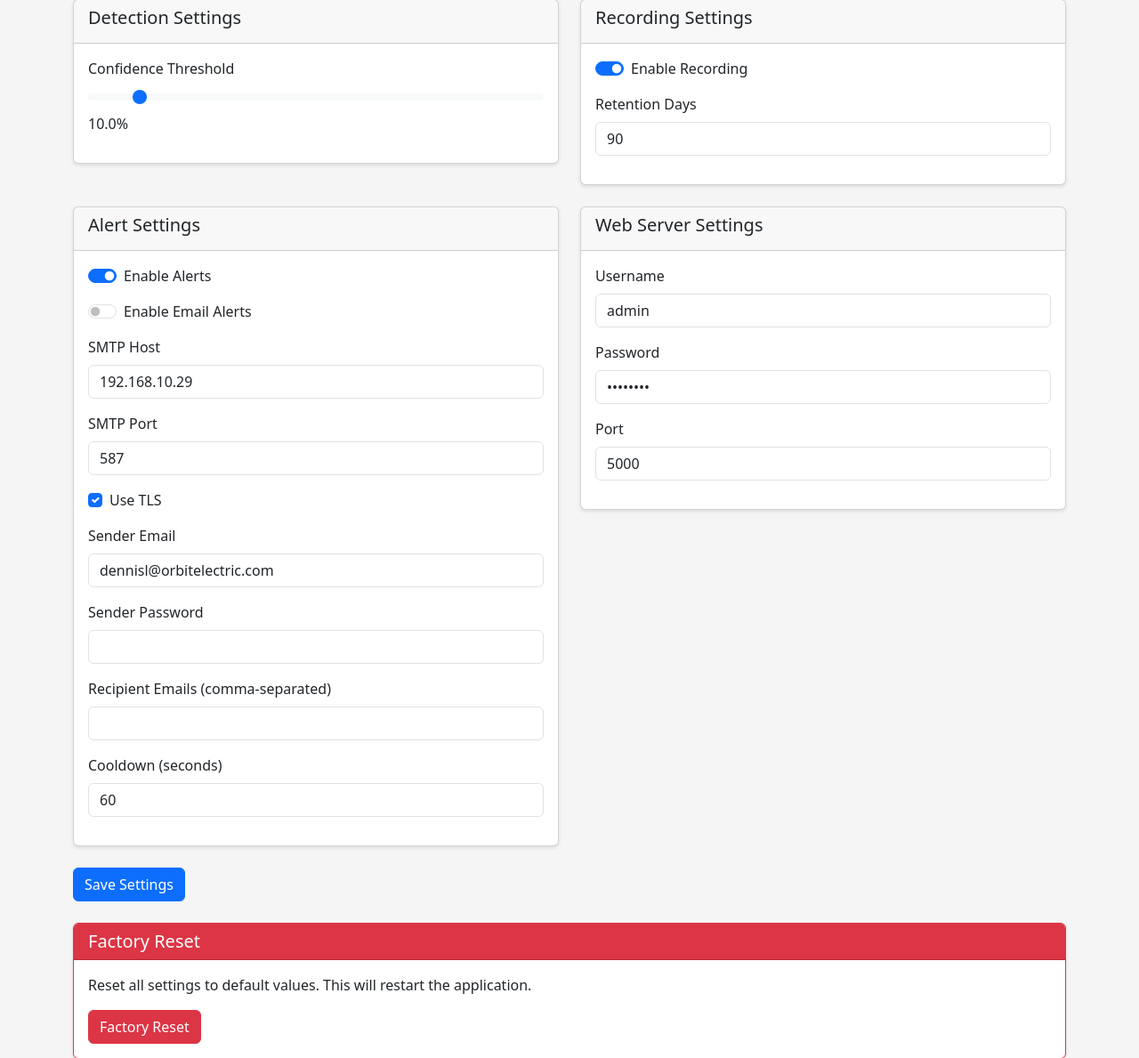
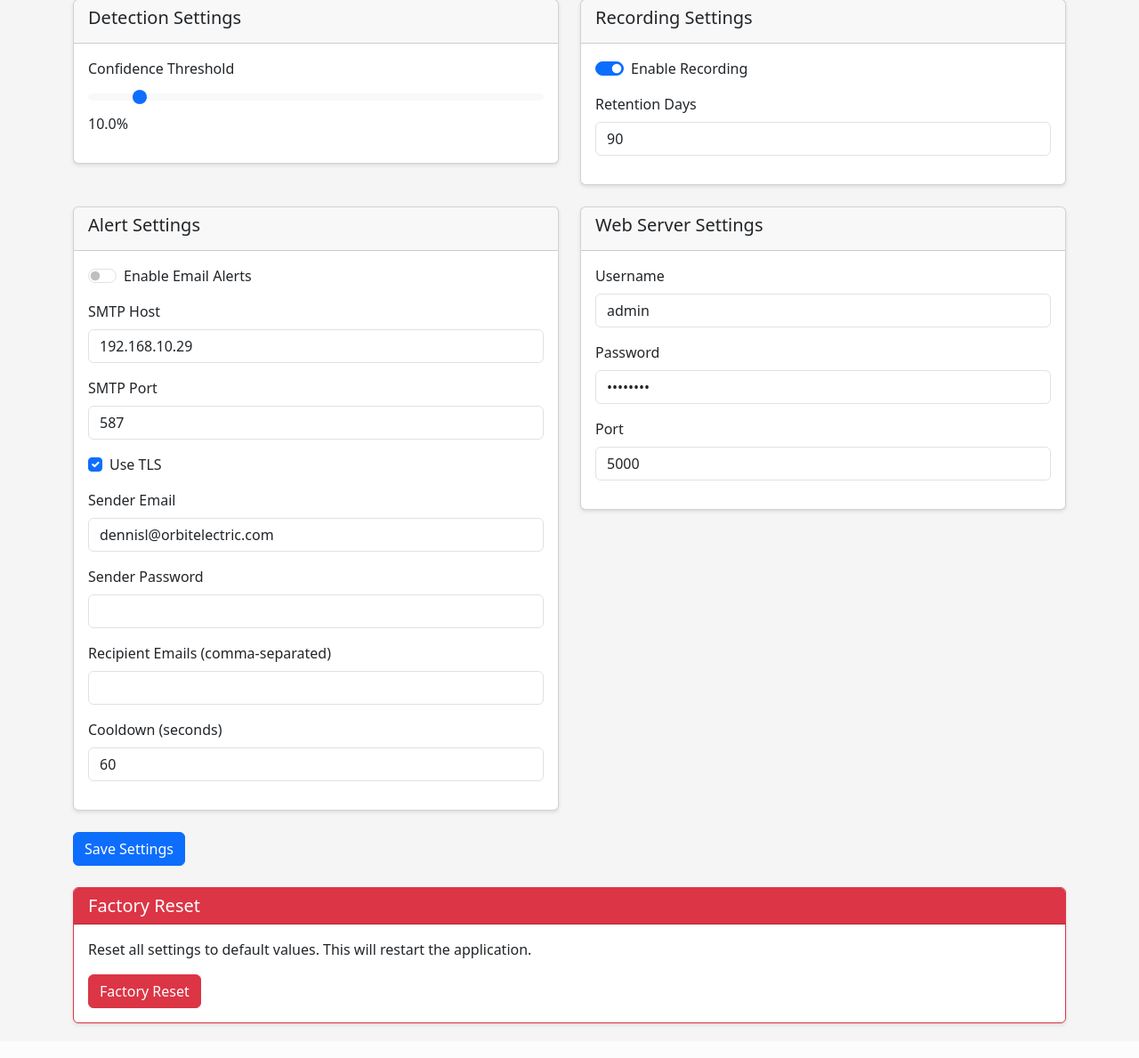
Before and after one commit to tmdrake/AI-CAMERA-HAILO, a Flask app: page /settings in a window 1280 px wide. Shown: the part 143-1332 px from the top of the page at 89% size. After the commit the page ends 1297 px from the top, so only its background shows below. Run offline with Flask 3, Linux system fonts and the light colour scheme; a user stored in the database is signed in.

Commit message:
Simplify alert settings - only Enable Email Alerts (recording controlled separately)

```diff
--- a/src/events.py
+++ b/src/events.py
@@ -50,7 +50,7 @@ class EventHandler:
                 if image_path:
                     event.image_path = image_path
 
-            if config.get('alerts.enabled', True):
+            if config.get('alerts.email.enabled', False):
                 self._send_email_alert(detections, frame)
 
             self.last_alert_time = current_time
--- a/web/templates/settings.html
+++ b/web/templates/settings.html
@@ -52,10 +52,6 @@
                     <h5>Alert Settings</h5>
                 </div>
                 <div class="card-body">
-                    <div class="form-check form-switch mb-3">
-                        <input class="form-check-input" type="checkbox" id="alerts_enabled" name="alerts.enabled" {% if config.get('alerts', {}).get('enabled', True) %}checked{% endif %}>
-                        <label class="form-check-label" for="alerts_enabled">Enable Alerts</label>
-                    </div>
                     <div class="form-check form-switch mb-3">
                         <input class="form-check-input" type="checkbox" id="email_enabled" name="alerts.email.enabled" {% if config.get('alerts', {}).get('email', {}).get('enabled', False) %}checked{% endif %}>
                         <label class="form-check-label" for="email_enabled">Enable Email Alerts</label>
```
